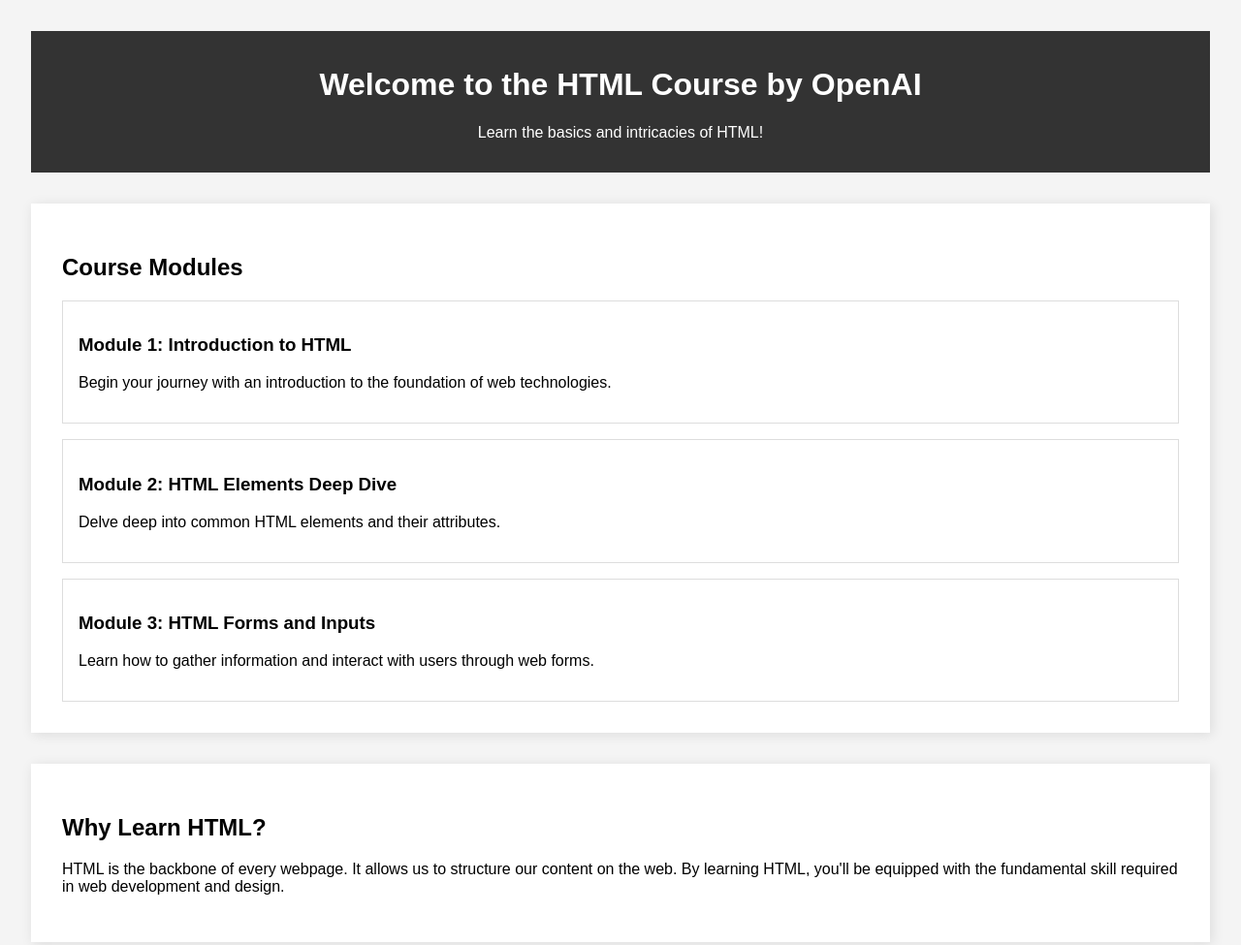
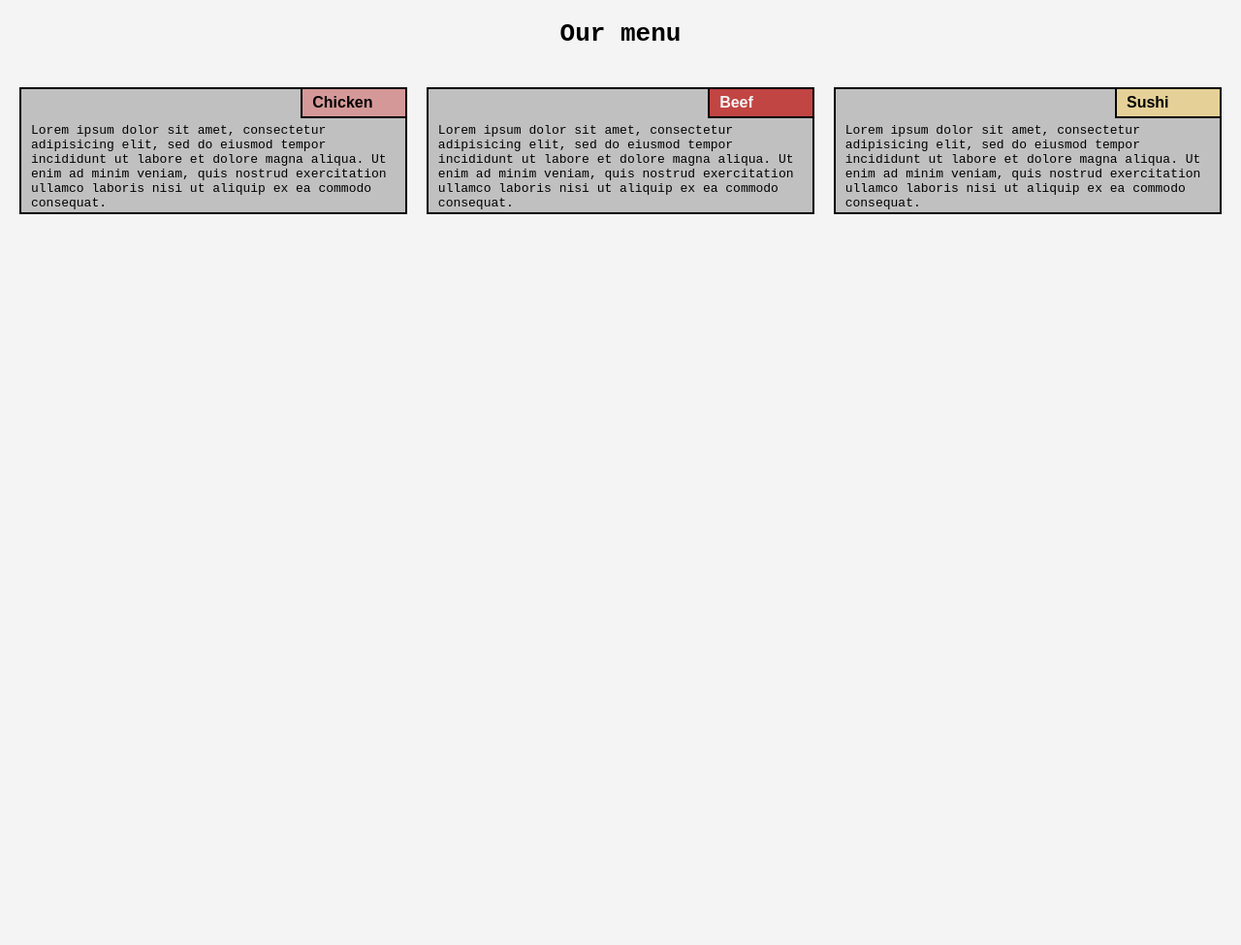
Before and after one commit to ValeryGorbachova/Coursera-test, a plain HTML site: page index.html in a window 1280 px wide. Shown: the whole page at 97% size. After the commit the page ends 800 px from the top, so only its background shows below. Drawn offline with Linux system fonts and the light colour scheme.

Commit message:
Html css Javascript

```diff
--- /dev/null
+++ b/css/styles.css
@@ -0,0 +1,75 @@
+body {
+    font-family: Arial, sans-serif;
+    margin: 0;
+    padding: 0;
+    background-color: #f4f4f4;
+}
+
+h1 {
+    font-family: monospace;
+    text-align: center;
+    padding: 20px;
+    margin: 0;
+}
+
+p {
+    font-family: monospace;
+    margin-top: 25px;
+    margin-bottom: 0;
+}
+
+.container {
+    display: flex;
+    flex-wrap: wrap;
+    justify-content: space-between;
+    padding: 20px;
+    box-sizing: border-box;
+}
+
+.block {
+    background-color: silver;
+    color: black;
+    border: 2px solid black;
+    margin-bottom: 20px;
+    flex: 0 0 100%;
+    position: relative;
+    padding: 10px 10px 2px;
+    box-sizing: border-box;
+}
+
+.block .label {
+    border: 2px solid black;
+    position: absolute;
+    top: -2px;
+    right: -2px;
+    padding: 5px 10px;
+    font-weight: bold;
+}
+
+.chicken .label {
+    background-color: #d59898;
+}
+
+.beef .label {
+    color: #f4f4f4;
+    background-color: #c14543;
+}
+
+.sushi .label {
+    background-color: #e5d198;
+}
+
+@media (min-width: 768px) and (max-width: 991px) {
+    .block {
+        flex: 0 0 calc(50% - 10px);
+    }
+
+    .block:nth-child(3) {
+        flex: 0 0 100%;
+    }
+}
+@media (min-width: 992px) {
+    .block {
+        flex: 0 0 calc(33.33% - 13px);
+    }
+}
--- a/index.html
+++ b/index.html
@@ -1,85 +1,37 @@
 <!DOCTYPE html>
 <html lang="en">
-
 <head>
   <meta charset="UTF-8">
   <meta name="viewport" content="width=device-width, initial-scale=1.0">
-  <title>HTML Course by OpenAI</title>
-  <style>
-    body {
-      font-family: Arial, sans-serif;
-      margin: 2em;
-      background-color: #f4f4f4;
-    }
-
-    header {
-      background-color: #333;
-      color: white;
-      padding: 1em 0;
-      text-align: center;
-    }
-
-    section {
-      background-color: white;
-      padding: 2em;
-      margin: 2em 0;
-      box-shadow: 2px 2px 12px rgba(0, 0, 0, 0.1);
-    }
-
-    .course-card {
-      border: 1px solid #ddd;
-      padding: 1em;
-      margin-top: 1em;
-      transition: transform .2s;
-    }
-
-    .course-card:hover {
-      transform: scale(1.05);
-      box-shadow: 4px 4px 12px rgba(0, 0, 0, 0.2);
-    }
-
-    @media only screen and (max-width: 600px) {
-      body {
-        margin: 0.5em;
-      }
-
-      section {
-        margin: 1em 0;
-      }
-    }
-  </style>
+  <link rel="stylesheet" href="css/styles.css">
+  <title>Responsive Blocks</title>
 </head>
-
 <body>
 
-<header>
-  <h1>Welcome to the HTML Course by OpenAI</h1>
-  <p>Learn the basics and intricacies of HTML!</p>
-</header>
+<h1>
+  Our menu
+</h1>
 
-<section>
-  <h2>Course Modules</h2>
-  <div class="course-card">
-    <h3>Module 1: Introduction to HTML</h3>
-    <p>Begin your journey with an introduction to the foundation of web technologies.</p>
+<div class="container">
+
+  <div class="block chicken">
+    <span class="label">Chicken</span>
+    <p>
+      Lorem ipsum dolor sit amet, consectetur adipisicing elit, sed do eiusmod tempor incididunt ut labore et dolore magna aliqua. Ut enim ad minim veniam, quis nostrud exercitation ullamco laboris nisi ut aliquip ex ea commodo consequat.
+    </p>
+  </div>
+  <div class="block beef">
+    <span class="label">Beef</span>
+    <p>Lorem ipsum dolor sit amet, consectetur adipisicing elit, sed do eiusmod tempor incididunt ut labore et dolore magna aliqua. Ut enim ad minim veniam, quis nostrud exercitation ullamco laboris nisi ut aliquip ex ea commodo consequat.</p>
+  </div>
+  <div class="block sushi">
+    <span class="label">Sushi</span>
+    <p>Lorem ipsum dolor sit amet, consectetur adipisicing elit, sed do eiusmod tempor incididunt ut labore et dolore magna aliqua. Ut enim ad minim veniam, quis nostrud exercitation ullamco laboris nisi ut aliquip ex ea commodo consequat.</p>
   </div>
 
-  <div class="course-card">
-    <h3>Module 2: HTML Elements Deep Dive</h3>
-    <p>Delve deep into common HTML elements and their attributes.</p>
-  </div>
 
-  <div class="course-card">
-    <h3>Module 3: HTML Forms and Inputs</h3>
-    <p>Learn how to gather information and interact with users through web forms.</p>
-  </div>
-</section>
 
-<section>
-  <h2>Why Learn HTML?</h2>
-  <p>HTML is the backbone of every webpage. It allows us to structure our content on the web. By learning HTML, you'll be equipped with the fundamental skill required in web development and design.</p>
-</section>
-
+</div>
+<script src="js/labels.js"></script>
 </body>
-
 </html>
--- /dev/null
+++ b/js/labels.js
@@ -0,0 +1,16 @@
+document.addEventListener("DOMContentLoaded", function() {
+    let labels = document.querySelectorAll(".label");
+    let maxWidth = 0;
+
+
+    labels.forEach(label => {
+        if (label.offsetWidth > maxWidth) {
+            maxWidth = label.offsetWidth;
+        }
+    });
+
+
+    labels.forEach(label => {
+        label.style.width = maxWidth + "px";
+    });
+});
```
